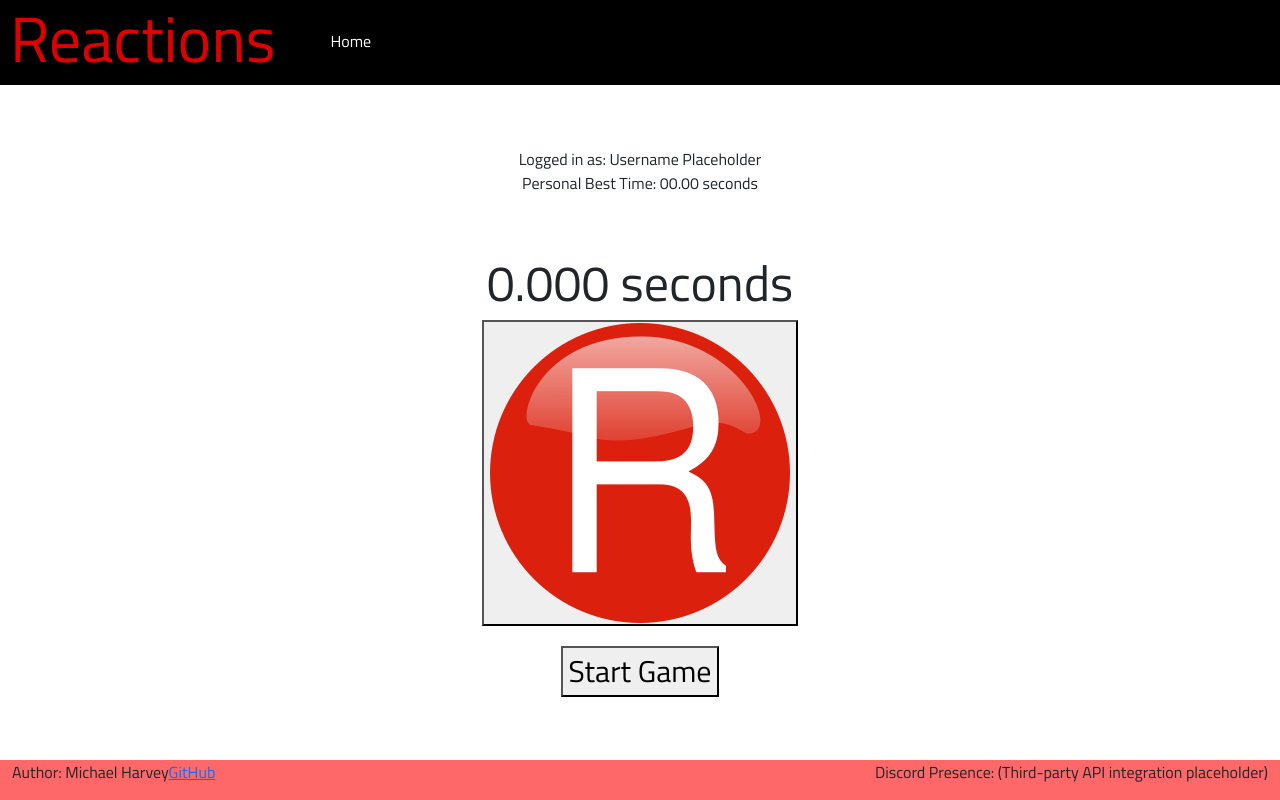
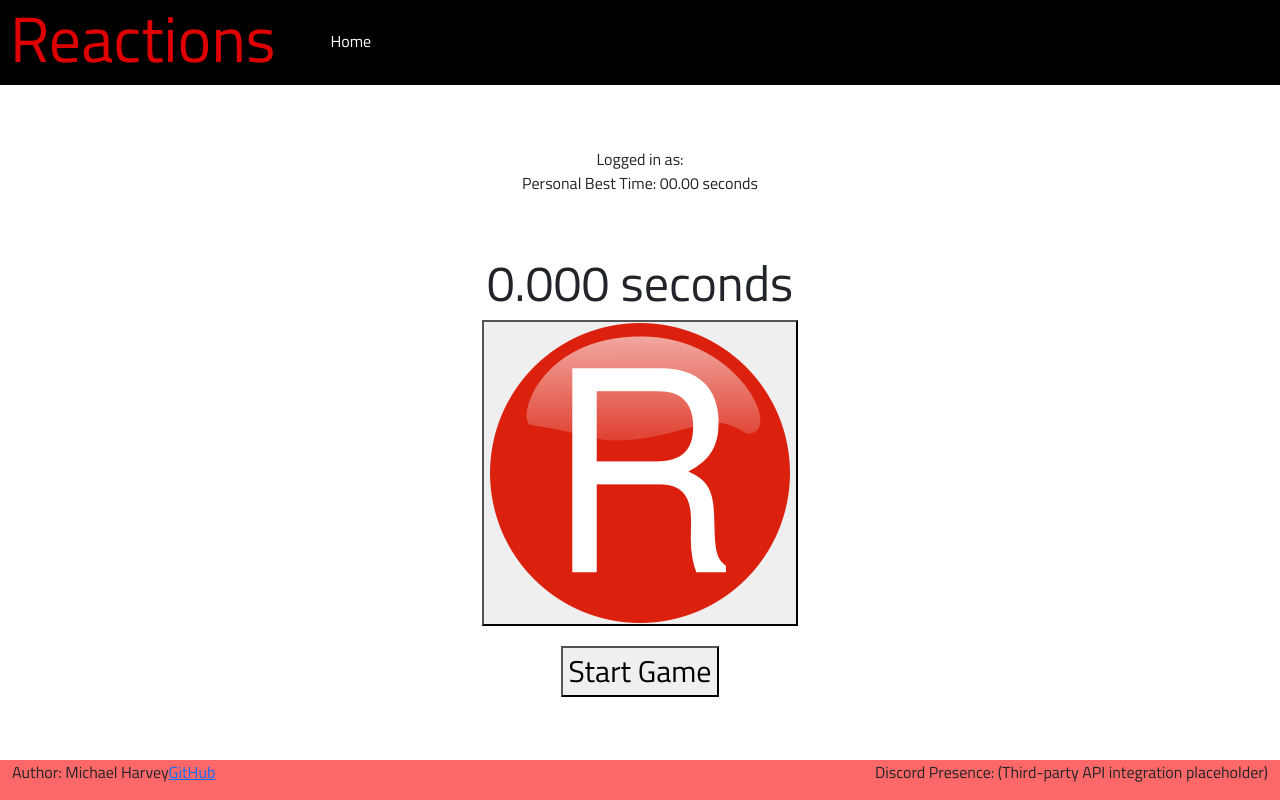
Before and after one commit to mharvey010/CS260-startup, a React (Vite) app: page /play in a window 1280 px wide. Built offline with nearby package versions, Linux system fonts and the light colour scheme.

Commit message:
play page displays the actual user name

```diff
--- a/src/app.jsx
+++ b/src/app.jsx
@@ -45,7 +45,7 @@ export default function App() {
                 />
               }
             />
-            <Route path='/play' element={<Play />} />
+            <Route path='/play' element={<Play userName={userName} />} />
             <Route path='/scores' element={<Scores />} />
             <Route path='*' element={<NotFound />} />
           </Routes>
--- a/src/play/play.jsx
+++ b/src/play/play.jsx
@@ -1,11 +1,11 @@
 import React from 'react';
 import './play.css';
 
-export function Play() {
+export function Play({ userName }) {
   return (
     <main>
         <div style={{ textAlign: 'right' }}>
-            Logged in as: <span>Username Placeholder</span>
+            Logged in as: <span>{userName}</span>
         </div>
         <div style={{ textAlign: 'right' }}>
             Personal Best Time: <span>00.00 seconds</span>
```
